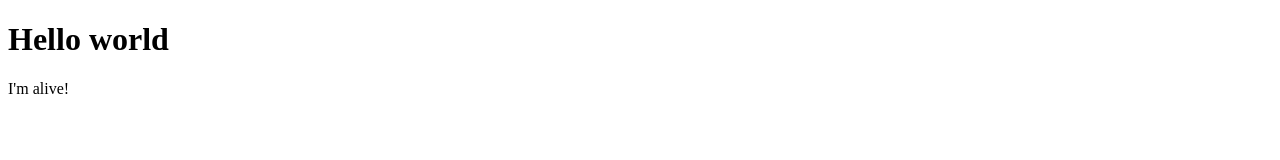
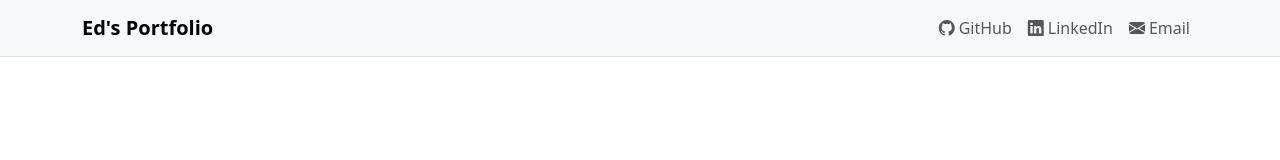
Before and after one commit to DylanSherborne/DylanSherborne.github.io, a plain HTML site: page index.html in a window 1280 px wide. Drawn offline with nearby package versions, Linux system fonts and the light colour scheme.

Commit message:
Added formatting

```diff
--- a/index.html
+++ b/index.html
@@ -1,11 +1,48 @@
 <!DOCTYPE html>
 
 <html lang="en">
-    <head>
-        <title>Ed's Portfolio</title>
-        <meta charset="UTF-8">
-    <body>
-        <h1>Hello world</h1>
-        <p>I'm alive!</p>
-    </body>
+
+<head>
+    <title>Dylan's Portfolio</title>
+    <meta charset="UTF-8">
+
+    <link href="https://cdn.jsdelivr.net/npm/bootstrap@5.3.3/dist/css/bootstrap.min.css" rel="stylesheet">
+    <link href="https://cdn.jsdelivr.net/npm/bootstrap-icons@1.11.3/font/bootstrap-icons.css" rel="stylesheet">
+
+<body>
+    <nav class="navbar navbar-expand-lg bg-body-tertiary border-bottom sticky-top">
+        <div class="container">
+            <a class="navbar-brand fw-semibold" href="#">Ed's Portfolio</a>
+            <button class="navbar-toggler" type="button" data-bs-toggle="collapse" data-bs-target="#mainNavbar"
+                aria-controls="mainNavbar" aria-expanded="false" aria-label="Toggle navigation">
+                <span class="navbar-toggler-icon"></span>
+            </button>
+            <div class="collapse navbar-collapse" id="mainNavbar">
+                <ul class="navbar-nav ms-auto mb-2 mb-lg-0">
+                    <li class="nav-item">
+                        <a class="nav-link" href="https://github.com/RexMortem" target="_blank"
+                            rel="noopener noreferrer">
+                            <i class="bi bi-github me-1"></i>GitHub
+                        </a>
+                    </li>
+                    <li class="nav-item">
+                        <a class="nav-link" href="https://www.linkedin.com/in/edward-denton-416a30240/" target="_blank"
+                            rel="noopener noreferrer">
+                            <i class="bi bi-linkedin me-1"></i>LinkedIn
+                        </a>
+                    </li>
+                    <li class="nav-item">
+                        <a class="nav-link" href="mailto:Edward.Denton@warwick.ac.uk">
+                            <i class="bi bi-envelope-fill me-1"></i>Email
+                        </a>
+                    </li>
+                </ul>
+            </div>
+        </div>
+    </nav>
+
+
+    <script src="https://cdn.jsdelivr.net/npm/bootstrap@5.3.3/dist/js/bootstrap.bundle.min.js"></script>
+</body>
+
 </html>
```
